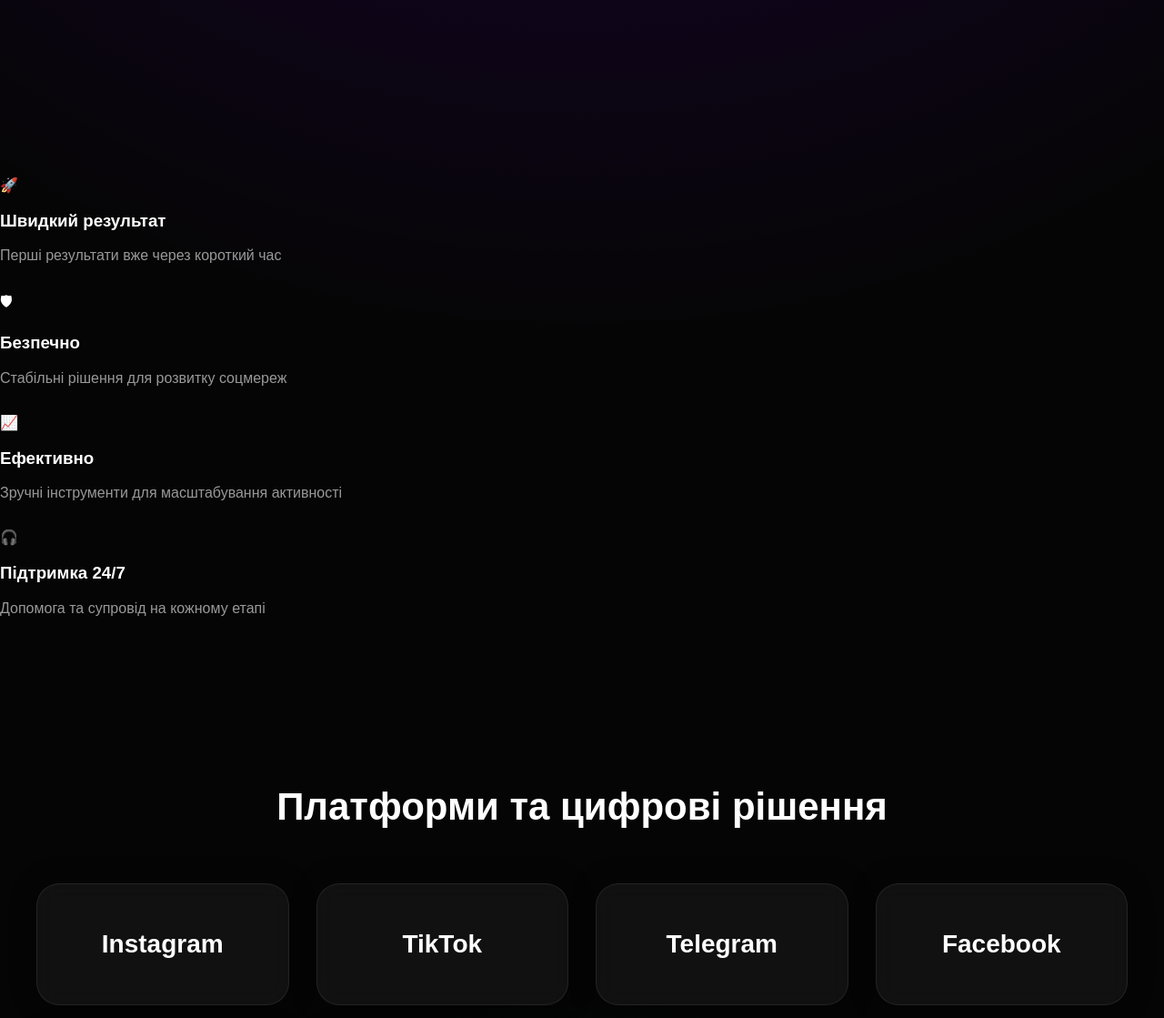
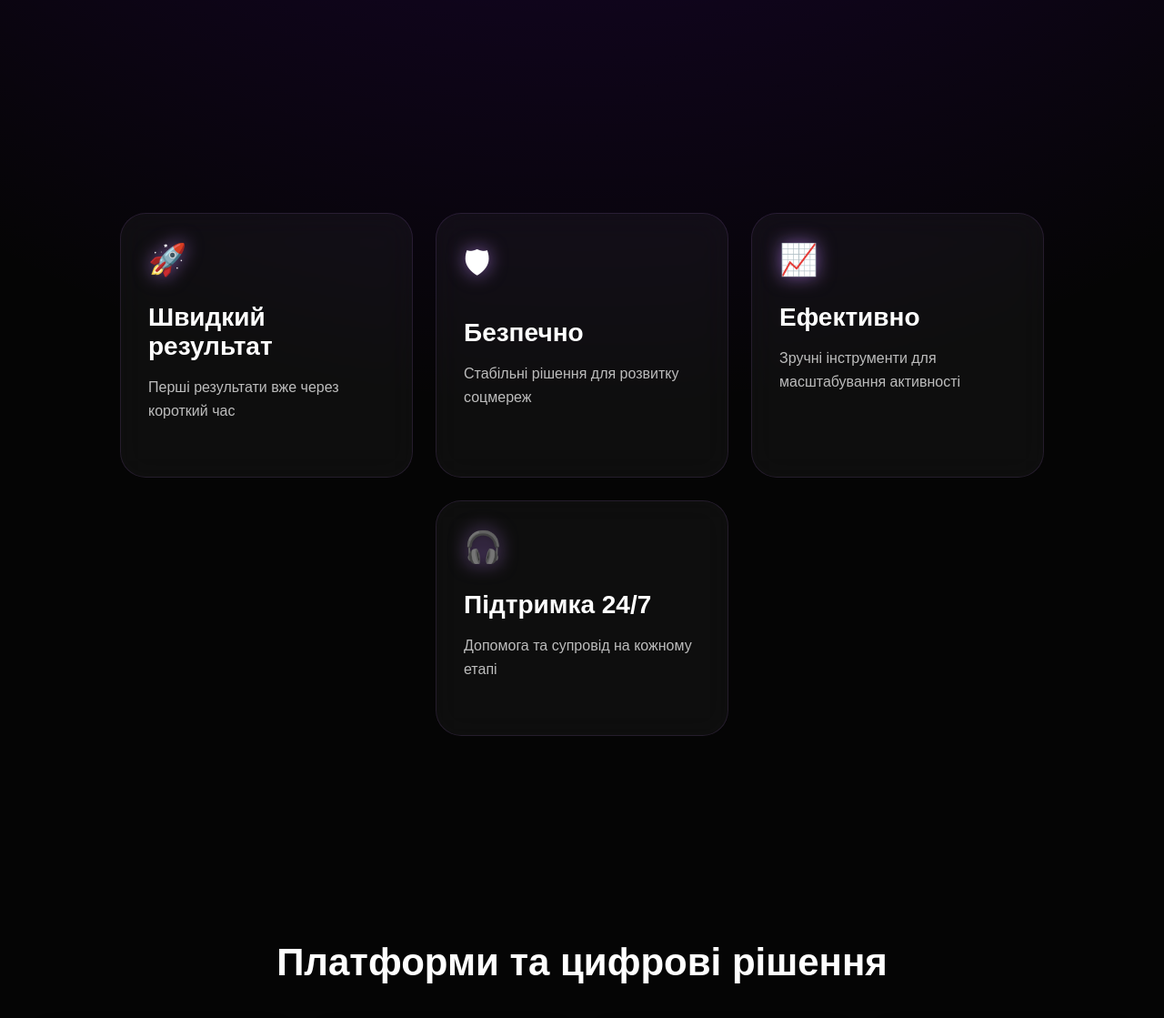
Before and after one commit to Loragert/venqis, a FastAPI app: page / in a window 1280 px wide; the page is wider, and only the part inside the window is pictured. Shown: the part 851-1970 px from the top of that part at 91% size. Run offline with FastAPI, Linux system fonts and the light colour scheme.

Commit message:
Update style.css

```diff
--- a/static/style.css
+++ b/static/style.css
@@ -622,3 +622,74 @@ button:hover{
 
     line-height:1.3;
 }
+.mini-advantages{
+
+    display:flex;
+
+    justify-content:center;
+
+    gap:25px;
+
+    padding:40px 80px 70px;
+
+    flex-wrap:wrap;
+}
+
+.mini-adv-card{
+
+    width:260px;
+
+    background:
+    rgba(255,255,255,0.04);
+
+    border:
+    1px solid rgba(192,132,252,0.12);
+
+    border-radius:28px;
+
+    padding:30px;
+
+    backdrop-filter:blur(16px);
+
+    transition:0.35s;
+}
+
+.mini-adv-card:hover{
+
+    transform:
+    translateY(-8px);
+
+    border:
+    1px solid rgba(192,132,252,0.45);
+
+    box-shadow:
+    0 0 30px rgba(192,132,252,0.22);
+}
+
+.mini-icon{
+
+    font-size:34px;
+
+    margin-bottom:18px;
+
+    filter:
+    drop-shadow(0 0 10px rgba(192,132,252,0.6));
+}
+
+.mini-adv-card h3{
+
+    font-size:28px;
+
+    margin-bottom:14px;
+
+    color:white;
+}
+
+.mini-adv-card p{
+
+    color:#bdbdbd;
+
+    line-height:1.6;
+
+    font-size:16px;
+}
```
